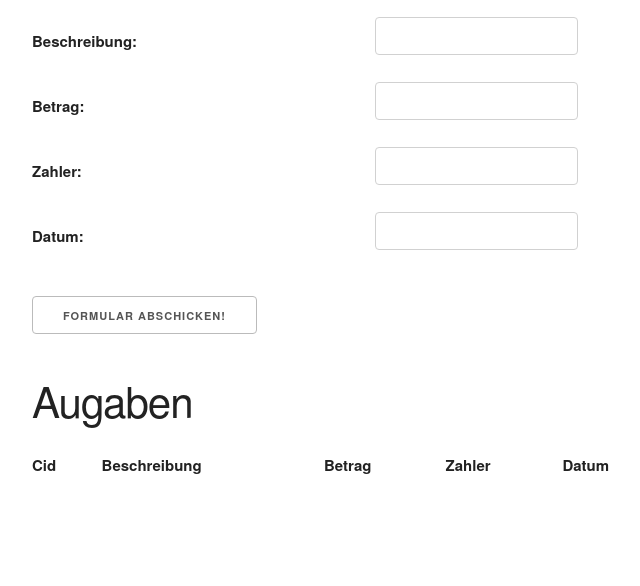
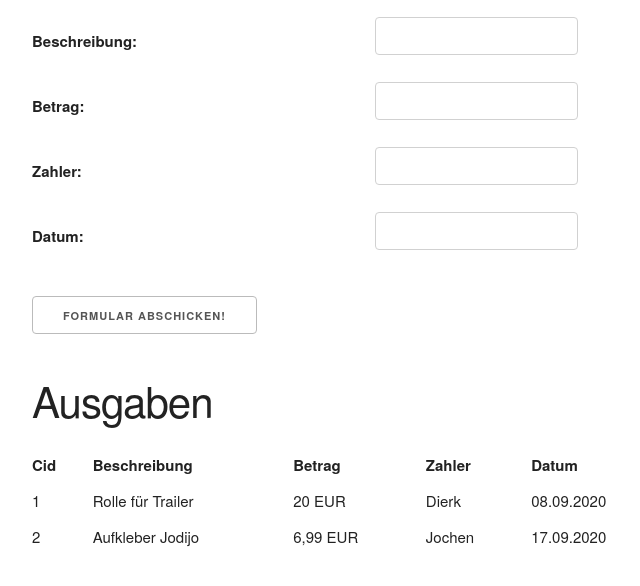
Before and after one commit to lakemaster/fiboco, a Flask app: page / in a window 1280 px wide. Shown: the part 105-691 px from the top of the page, without its empty margins (128-768 px from the left). Run offline with Flask 2, Linux system fonts and the light colour scheme; lists and menus that the app fills with data are empty.

Commit message:
fill list with costs

```diff
--- a/run.py
+++ b/run.py
@@ -1,6 +1,11 @@
 # coding=utf-8
 from flask import Flask, render_template, request
 app = Flask(__name__)
+
+cost_map = {
+    1: ["Rolle für Trailer", "20 EUR", "Dierk", "08.09.2020"],
+    2: ["Aufkleber Jodijo", "6,99 EUR", "Jochen", "17.09.2020"]
+}
 
 
 @app.route("/", methods=['GET', 'POST'])
@@ -11,4 +16,4 @@
     payer = request.values.get("payer")
     date = request.values.get("date")
     print("Received: Cid=" + str(cid) + " - " + str(desc))
-    return render_template("fiboco.html", cid=cid, desc=desc, amount=amount, payer=payer, date=date)
+    return render_template("fiboco.html", cid=cid, desc=desc, amount=amount, payer=payer, date=date, cost_map=cost_map)
--- a/templates/fiboco.html
+++ b/templates/fiboco.html
@@ -48,7 +48,7 @@
         <input type="submit" value="Formular abschicken!"/>
     </form>
 
-    <h2>Augaben</h2>
+    <h2>Ausgaben</h2>
     <div class="row">
         <div class="eight columns">
             <table class="u-full-width">
@@ -66,7 +66,10 @@
                         {% for cid in cost_map %}
                             <tr>
                                 <td>{{ cid }}</td>
-                                <td>{{ value_map.get(cid).desc }}</td>
+                                <td>{{ cost_map.get(cid)[0] }}</td>
+                                <td>{{ cost_map.get(cid)[1] }}</td>
+                                <td>{{ cost_map.get(cid)[2] }}</td>
+                                <td>{{ cost_map.get(cid)[3] }}</td>
                             </tr>
                         {% endfor %}
                     {% endif %}
```
